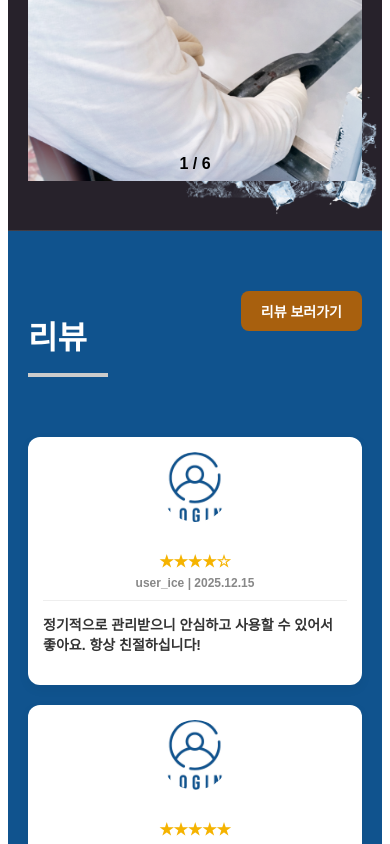
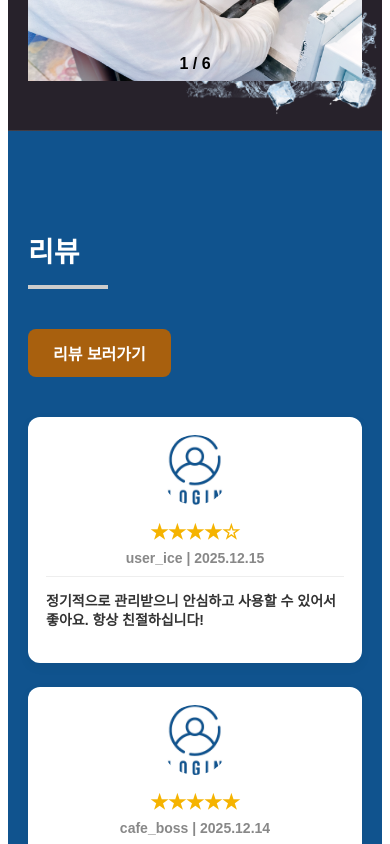
Before and after one commit to icemachine-green/icemachine_client, a React app: page / in a window 390 px wide. Shown: the part 3400-4244 px from the top of the page. Built offline with nearby package versions, Linux system fonts and the light colour scheme; the HTML template or start-up script is replaced by a standard one; a web font is replaced by a local one.

Commit message:
251224 COMPONENT06 반응형 구현 완료, COMPONENT01~06까지 통일성 맞추는 작업 완료

```diff
--- a/src/components/component04/Component04.css
+++ b/src/components/component04/Component04.css
@@ -19,7 +19,7 @@
   width: 100%;
   max-width: 1440px;
   margin: 0 auto;
-  padding: 0 20px;              /* 🔑 전 구간 동일 */
+  padding: 0 20px;            /* 🔑 전 구간 동일 기준 */
   box-sizing: border-box;
 
   display: flex;
@@ -30,6 +30,10 @@
 /* -------------------------------------
   제목 영역
 ------------------------------------- */
+.component04-text {
+  width: 60%;
+}
+
 .component04-title {
   font-size: 50px;
   margin-bottom: 25px;
@@ -49,8 +53,12 @@
 ------------------------------------- */
 .swiper {
   width: 100%;
-  max-width: 100%;
   height: 600px;
+}
+
+/* Swiper 내부 정렬 간섭 차단 */
+.swiper-wrapper {
+  box-sizing: border-box;
 }
 
 .swiper-slide {
@@ -87,12 +95,10 @@
 }
 
 /* =====================================================
-  반응형 미디어쿼리 (기준 통일)
+  반응형 미디어쿼리 (기준선 유지 + 크기만 조정)
 ===================================================== */
 
-/* -------------------------------------
-  1024px 이하
-------------------------------------- */
+/* 1024px 이하 */
 @media (max-width: 1024px) {
   .component04-title {
     font-size: 40px;
@@ -111,29 +117,21 @@
   }
 }
 
-/* -------------------------------------
-  950px 이하
-------------------------------------- */
+/* 950px 이하 */
 @media (max-width: 950px) {
   .component04-title {
-    font-size: 35px;
+    font-size: 36px;
   }
 
   .swiper {
     height: 480px;
   }
-
-  .slide-content p {
-    font-size: 20px;
-  }
 }
 
-/* -------------------------------------
-  768px 이하
-------------------------------------- */
+/* 768px 이하 */
 @media (max-width: 768px) {
   .component04-title {
-    font-size: 35px;
+    font-size: 32px;
   }
 
   .swiper {
@@ -142,10 +140,11 @@
 
   .slide-content img {
     height: auto;
+    min-height: 300px;
   }
 
   .slide-content p {
-    font-size: 20px;
+    font-size: 18px;
   }
 
   .component04-background {
@@ -153,9 +152,7 @@
   }
 }
 
-/* -------------------------------------
-  480px 이하
-------------------------------------- */
+/* 480px 이하 */
 @media (max-width: 480px) {
   .component04-title {
     font-size: 28px;
--- a/src/components/component05/Component05.css
+++ b/src/components/component05/Component05.css
@@ -1,16 +1,26 @@
+/* -------------------------------------
+  Component05 전체 배경
+------------------------------------- */
 .component05-background {
   padding: 80px 0;
-  background-color: #10538E; /* background 통일 */
+  background-color: #10538E;
   width: 100%;
-  min-height: 850px;
 }
 
+/* -------------------------------------
+  🔑 기준 컨테이너 (02·03·04와 동일)
+------------------------------------- */
 .component05-content-wrapper {
+  width: 100%;
   max-width: 1440px;
   margin: 0 auto;
-  padding: 0 20px;
+  padding: 0 20px;          /* 🔑 전 구간 동일 기준선 */
+  box-sizing: border-box;
 }
 
+/* -------------------------------------
+  Header 영역
+------------------------------------- */
 .component05-header {
   display: flex;
   justify-content: space-between;
@@ -37,35 +47,41 @@
 
 .component05-redirect-button {
   background-color: #a8600e;
-  color: white;
+  color: #ffffff;
   border: none;
   padding: 15px 30px;
   font-size: 18px;
   font-weight: bold;
   border-radius: 8px;
   cursor: pointer;
+  height: fit-content;
   transition: background-color 0.3s;
-  height: fit-content;
 }
 
 .component05-redirect-button:hover {
   background-color: #0a3a6b;
 }
 
+/* -------------------------------------
+  리뷰 그리드
+------------------------------------- */
 .component05-reviews-grid {
   display: grid;
   grid-template-columns: repeat(2, 1fr);
   gap: 30px;
 }
 
+/* -------------------------------------
+  리뷰 카드
+------------------------------------- */
 .component05-review-box {
-  background-color: white;
+  background-color: #ffffff;
   border-radius: 12px;
   padding: 25px;
-  box-shadow: 0 4px 12px rgba(0, 0, 0, 0.05);
   display: flex;
   gap: 20px;
   align-items: flex-start;
+  box-shadow: 0 4px 12px rgba(0, 0, 0, 0.05);
 }
 
 .component05-review-image {
@@ -76,8 +92,8 @@
 }
 
 .component05-review-content {
+  width: 100%;
   text-align: left;
-  width: 100%;
 }
 
 .component05-review-top {
@@ -93,12 +109,12 @@
 }
 
 .component05-review-info {
+  font-size: 14px;
   color: #888;
-  font-size: 14px;
 }
 
 .component05-review-underline {
-  border: 0;
+  border: none;
   height: 1px;
   background-color: #eee;
   margin: 0 0 15px 0;
@@ -110,74 +126,95 @@
   line-height: 1.6;
 }
 
-/* ------------------ 반응형 ------------------ */
-@media screen and (max-width: 1024px) {
+/* =====================================================
+  반응형 미디어쿼리 (02·03·04와 동일 기준)
+===================================================== */
+
+/* -------------------------------------
+  1024px 이하
+------------------------------------- */
+@media (max-width: 1024px) {
   .component05-title {
     font-size: 40px;
   }
+
   .component05-redirect-button {
     padding: 12px 25px;
     font-size: 16px;
   }
+
   .component05-reviews-grid {
     grid-template-columns: 1fr;
+    gap: 24px;
+  }
+}
+
+/* -------------------------------------
+  950px 이하
+------------------------------------- */
+@media (max-width: 950px) {
+  .component05-title {
+    font-size: 36px;
+  }
+
+  .component05-review-box {
+    padding: 22px;
+  }
+}
+
+/* -------------------------------------
+  768px 이하 (구조 변경 지점)
+------------------------------------- */
+@media (max-width: 768px) {
+  .component05-title {
+    font-size: 32px;
+  }
+
+  .component05-header {
+    flex-direction: column;
     gap: 20px;
   }
+
   .component05-review-box {
     flex-direction: column;
     align-items: center;
     text-align: center;
-    padding: 20px;
   }
+
+  .component05-review-top {
+    flex-direction: column;
+    gap: 6px;
+  }
+
   .component05-review-image {
     width: 80px;
     height: 80px;
-    margin-bottom: 15px;
   }
-  .component05-review-content {
-    width: 100%;
-  }
-  .component05-review-top {
-    flex-direction: column;
-    gap: 5px;
-  }
-  .component05-review-stars {
-    font-size: 18px;
-  }
-  .component05-review-info {
-    font-size: 13px;
-  }
+
   .component05-review-text {
     font-size: 15px;
   }
 }
 
-@media screen and (max-width: 480px) {
-  .component05-background {
-    padding: 60px 0;
-  }
+/* -------------------------------------
+  480px 이하
+------------------------------------- */
+@media (max-width: 480px) {
   .component05-title {
-    font-size: 32px;
+    font-size: 28px;
     margin-bottom: 15px;
   }
-  .component05-redirect-button {
-    padding: 10px 20px;
-    font-size: 14px;
-  }
+
   .component05-review-box {
-    padding: 15px;
+    padding: 18px;
     gap: 15px;
   }
+
   .component05-review-image {
     width: 70px;
     height: 70px;
   }
-  .component05-review-stars {
-    font-size: 16px;
-  }
-  .component05-review-info {
-    font-size: 12px;
-  }
+
   .component05-review-text {
     font-size: 14px;
     line-height: 1.4;
--- a/src/components/component06/Component06.css
+++ b/src/components/component06/Component06.css
@@ -4,20 +4,22 @@
   max-width: 1440px;
   display: grid;
   align-items: center;
-  margin: 0 auto;           /* 좌우 중앙 정렬 */
-  padding: 0 20px;          /* 좌우 여백 05 기준 */
+  margin: 0 auto;
+
+  /* ✅ 상·하 여백 보강 (02~05 톤앤매너) */
+  padding: 80px 20px;
+
   box-sizing: border-box;
 }
 
-
 /* ------------------ 제목 영역 (소제목) ------------------ */
 .component06-title {
-  text-align: left;         /* 왼쪽 정렬 */
-  font-size: 50px;          /* 05 컴포넌트 기준 크기 */
-  margin-bottom: 25px;      /* 05 컴포넌트 기준 여백 */
-  color: #10538e;           /* 기존 색상 유지 */
-  line-height: 1;           /* 글자 높이 안정화 */
-  padding-left: 0;          /* PC 화면에서 왼쪽 끝에 붙도록 */
+  text-align: left;
+  font-size: 50px;
+  margin-bottom: 25px;
+  color: #10538e;
+  line-height: 1;
+  padding-left: 0;
   box-sizing: border-box;
 }
 
@@ -26,17 +28,17 @@
   width: 80px;
   height: 4px;
   background-color: #ccc;
-  margin-bottom: 20px;
+  margin: 0 0 40px 0;
 }
 
 /* ------------------ FAQ 버튼 컨테이너 ------------------ */
 .component06-btn-container {
   display: grid;
-  grid-template-columns: 1fr;   /* 항상 1열 */
+  grid-template-columns: 1fr;
   gap: 30px;
   width: 100%;
   max-width: 800px;
-  margin: 0 auto 50px auto;     /* 좌우 여백 동일하게 중앙 */
+  margin: 0 auto 50px auto;
   justify-items: center;
   box-sizing: border-box;
 }
@@ -47,8 +49,7 @@
   flex-direction: column;
   gap: 15px;
   width: 100%;
-  max-width: 100%;
-  margin: 0 auto;              /* 좌우 여백 동일 */
+  margin: 0 auto;
   box-sizing: border-box;
 }
 
@@ -67,7 +68,7 @@
   cursor: pointer;
   width: 100%;
   box-sizing: border-box;
-  transition: background-color 0.3s, font-size 0.3s, padding 0.3s, width 0.3s;
+  transition: background-color 0.3s;
 }
 
 .component06-toggle-btn:hover {
@@ -83,7 +84,6 @@
 
 .arrow.open {
   transform: rotate(180deg);
-  color: #10538e;
 }
 
 /* ------------------ 답변 ------------------ */
@@ -99,46 +99,65 @@
   color: #333;
   width: 100%;
   box-sizing: border-box;
-  transition: font-size 0.3s, padding 0.3s, line-height 0.3s, width 0.3s;
 }
 
-/* ------------------ 반응형 ------------------ */
+/* ==================================================
+   반응형 (여백만 단계적으로 축소)
+================================================== */
+
+/* -------- 1024px -------- */
 @media screen and (max-width: 1024px) {
   .component06-container {
-    padding: 0 20px;            /* 좌우 여백 유지 */
+    padding: 70px 20px;
   }
+
   .component06-title {
     font-size: 40px;
     margin-bottom: 20px;
   }
-  .component06-btn-container {
-    max-width: 90%;
-    gap: 20px;
-  }
-  .component06-faq-item {
-    max-width: 100%;
-  }
+
   .component06-toggle-btn {
     font-size: 18px;
     padding: 10px 20px;
-    width: 100%;
   }
+
   .component06-toggle-answer {
     font-size: 16px;
     line-height: 26px;
     padding: 8px 15px;
-    width: 100%;
   }
 }
 
+/* -------- 950px (중간 핵심 구간) -------- */
+@media screen and (max-width: 950px) {
+  .component06-container {
+    padding: 60px 20px;
+  }
+
+  .component06-title {
+    font-size: 36px;
+  }
+
+  .component06-btn-container {
+    gap: 25px;
+  }
+}
+
+/* -------- 768px -------- */
 @media screen and (max-width: 768px) {
   .component06-container {
-    padding: 0 20px;            /* 좌우 여백 유지 */
+    padding: 50px 20px;
   }
+
+  .component06-title {
+    font-size: 32px;
+  }
+
   .component06-toggle-btn {
     font-size: 16px;
     padding: 8px 15px;
   }
+
   .component06-toggle-answer {
     font-size: 14px;
     line-height: 22px;
@@ -146,28 +165,26 @@
   }
 }
 
+/* -------- 480px -------- */
 @media screen and (max-width: 480px) {
   .component06-container {
-    padding: 0 20px;            /* 좌우 여백 유지 */
+    padding: 40px 20px;
   }
+
   .component06-title {
-    font-size: 32px;
+    font-size: 28px;
     margin-bottom: 15px;
-    line-height: 1;
   }
+
   .component06-btn-container {
     gap: 15px;
-    max-width: 100%;
   }
-  .component06-faq-item {
-    width: 100%;
-    max-width: 360px;
-    margin: 0 auto;             /* 좌우 여백 동일 */
-  }
+
   .component06-toggle-btn {
     font-size: 14px;
     padding: 6px 12px;
   }
+
   .component06-toggle-answer {
     font-size: 13px;
     line-height: 20px;
```
